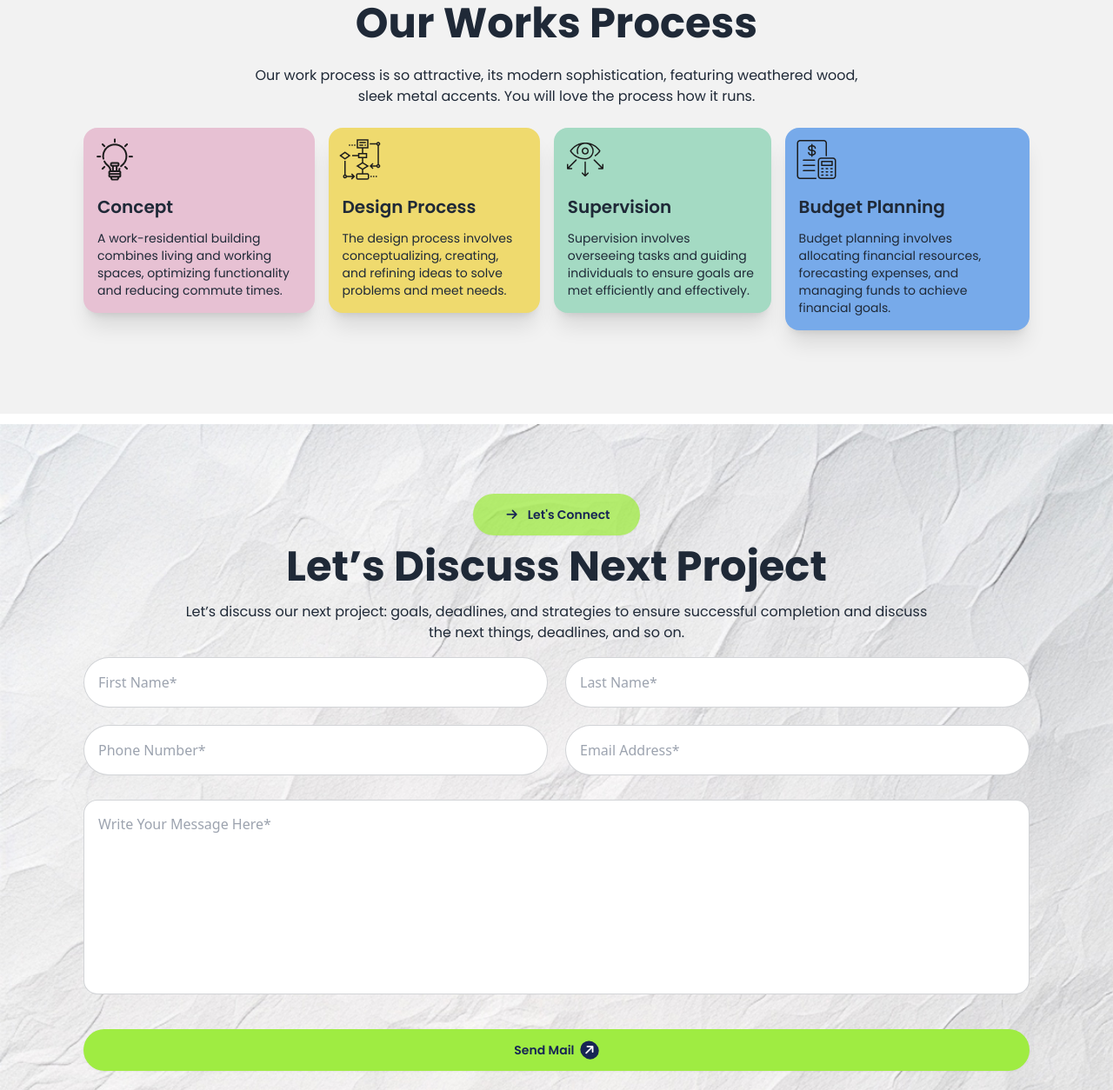
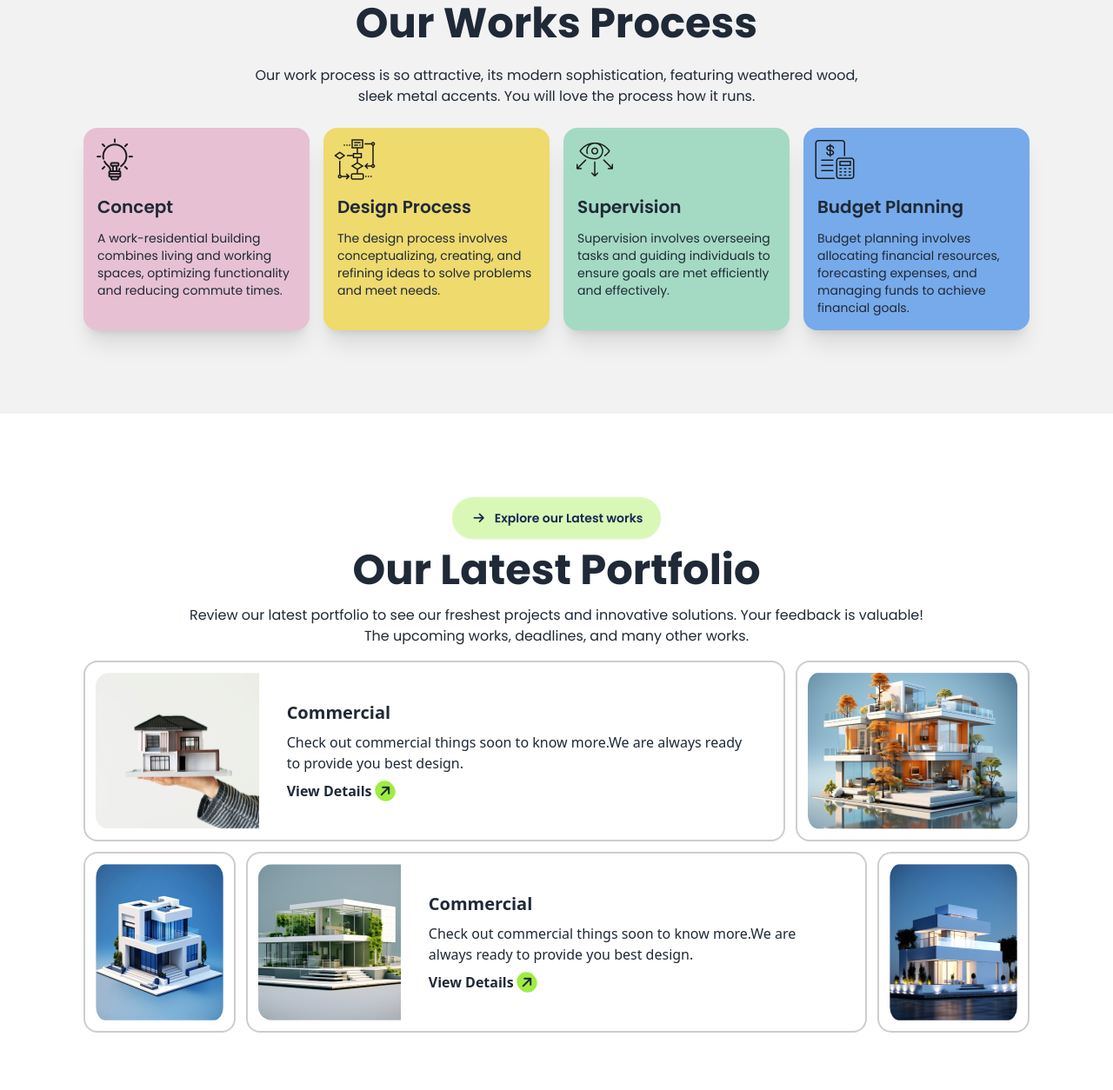
Before and after one commit to saheen-shuvo/assignment-3, a plain HTML site: page index.html in a window 1280 px wide. Shown: the part 1707-2961 px from the top of the page at 87% size. Drawn offline with nearby package versions, Linux system fonts and the light colour scheme.

Commit message:
Latest Portfolio Section

```diff
--- a/index.html
+++ b/index.html
@@ -82,7 +82,7 @@
             <div>
               <div class="flex flex-col text-center lg:text-left">
                 <div class="-ml-8 mb-2 hidden lg:block"><img class="" src="./assets/Vector.png" alt=""></div>
-              <button class="btn bg-white text-black rounded-full py-1 mb-3 px-5 w-40 mx-auto lg:mx-0"><i class="fa-sharp fa-solid fa-arrow-right rounded-full p-1 border-none poppins-font"></i>About Us</button>
+              <button class="btn bg-white text-black rounded-full py-1 mb-3 px-5 w-40 mx-auto lg:mx-0"><i class="fa-sharp fa-solid fa-arrow-right rounded-full p-1 border-none"></i>About Us</button>
               <h1 class="text-2xl poppins-font font-bold lg:text-5xl">We design thoughtful,<br> liveable spaces</h1>
               <p class="py-3 poppins-font">
                 The barn house captivates with its blend of rustic charm and
@@ -129,8 +129,8 @@ modern sophistication, featuring weathered wood, sleek metal accents.
          <!-- Grid Layout -->
           <div class="flex flex-col gap-4 lg:flex-row">
             <!-- Card-1 -->
-             <div>
-              <div class="card card-compact bg-base-100 shadow-xl bg-[#E7C1D3]">
+             <div class="lg:w-1/4">
+              <div class="card card-compact bg-base-100 shadow-xl bg-[#E7C1D3] h-full">
                 <figure>
                   <img class="mr-auto pt-3 pl-3"
                     src="./assets/concept.png"
@@ -143,8 +143,8 @@ modern sophistication, featuring weathered wood, sleek metal accents.
               </div>
              </div>
              <!-- Card-2 -->
-             <div>
-              <div class="card card-compact bg-base-100 shadow-xl bg-[#EFDA6E]">
+             <div class="lg:w-1/4">
+              <div class="card card-compact bg-base-100 shadow-xl bg-[#EFDA6E] h-full">
                 <figure>
                   <img class="mr-auto pt-3 pl-3"
                     src="./assets/flow-chart.png"
@@ -157,8 +157,8 @@ modern sophistication, featuring weathered wood, sleek metal accents.
               </div>
              </div>
              <!-- Card-3 -->
-             <div>
-              <div class="card card-compact bg-base-100 shadow-xl bg-[#A4DAC3]">
+             <div class="lg:w-1/4">
+              <div class="card card-compact bg-base-100 shadow-xl bg-[#A4DAC3] h-full">
                 <figure>
                   <img class="mr-auto pt-3 pl-3"
                     src="./assets/vision.png"
@@ -171,8 +171,8 @@ modern sophistication, featuring weathered wood, sleek metal accents.
               </div>
              </div>
              <!-- Card-4 -->
-             <div>
-              <div class="card card-compact bg-base-100 shadow-xl bg-[#77AAEA]">
+             <div class="lg:w-1/4">
+              <div class="card card-compact bg-base-100 shadow-xl bg-[#77AAEA] h-full">
                 <figure>
                   <img class="mr-auto pt-3 pl-3"
                     src="./assets/budget-planning.png"
@@ -187,6 +187,57 @@ modern sophistication, featuring weathered wood, sleek metal accents.
           </div>
 
       </section>
+      <!-- Latest Portfolio Section -->
+       <section class="px-2 mt-16 lg:mt-24 lg:px-24">
+        <!-- Text Content -->
+        <div class="flex flex-col justify-center">
+          <button class="btn border-none poppins-font bg-[#9fec4263] text-blue-950 rounded-full mb-3 w-60 mx-auto lg:w-60"><i class="fa-sharp fa-solid fa-arrow-right rounded-full p-1  border-none"></i>Explore our Latest works</button>
+          <h1 class="text-2xl poppins-font font-bold text-center lg:text-5xl">Our Latest Portfolio</h1>
+          <p class="text-center poppins-font py-4">Review our latest portfolio to see our freshest projects and innovative solutions. Your feedback is valuable!<br>The upcoming works, deadlines, and many other works.</p>
+        </div>
+        <!-- Img Content -->
+         <div class="mb-16 lg:mb-24">
+          <!-- first row -->
+           <div class="flex gap-3 flex-col lg:flex-row">
+              <div class="card card-side border-2 p-3 border-[#7373735a] flex flex-col lg:flex-row">
+                <figure>
+                  <img class="w-full h-full"
+                    src="./assets/img1.png"
+                    alt="Movie" />
+                </figure>
+                <div class="card-body">
+                  <h2 class="card-title">Commercial</h2>
+                  <p>Check out commercial things soon to know more.We are always ready to provide you best design.</p>
+                  <h4 class="text-base font-semibold">View Details <i class="fa-sharp fa-solid fa-arrow-right bg-[#9fec42] -rotate-45 rounded-full p-1 border-none"></i></h4>
+                </div>
+              </div>
+              <div class="border-2 p-3 rounded-2xl border-[#7373735a] ">
+                <img class="w-full h-full" src="./assets/img2.png" alt="">
+              </div>
+           </div>
+           <!-- 2nd-Row -->
+            <div class="flex gap-3 pt-3 flex-col lg:flex-row">
+              <div class="border-2 p-3 rounded-2xl border-[#7373735a]">
+                <img class="w-full h-full" src="./assets/img3.png" alt="">
+              </div>
+              <div class="card card-side border-2 p-3 border-[#7373735a] flex flex-col lg:flex-row">
+                <figure>
+                  <img class="w-full h-full"
+                    src="./assets/img4.png"
+                    alt="Movie" />
+                </figure>
+                <div class="card-body">
+                  <h2 class="card-title">Commercial</h2>
+                  <p>Check out commercial things soon to know more.We are always ready to provide you best design.</p>
+                  <h4 class="text-base font-semibold">View Details <i class="fa-sharp fa-solid fa-arrow-right bg-[#9fec42] -rotate-45 rounded-full p-1 border-none"></i></h4>
+                </div>
+              </div>
+              <div class="border-2 p-3 rounded-2xl border-[#7373735a] flex items-center justify-center">
+                <img class="w-full h-full" src="./assets/img5.png" alt="">
+              </div>
+            </div>
+         </div>
+       </section>
       <!-- Lets Discuss Section -->
       <section class="bg-img my-3 px-2 lg:px-24">
         <!-- Text Content -->
```
